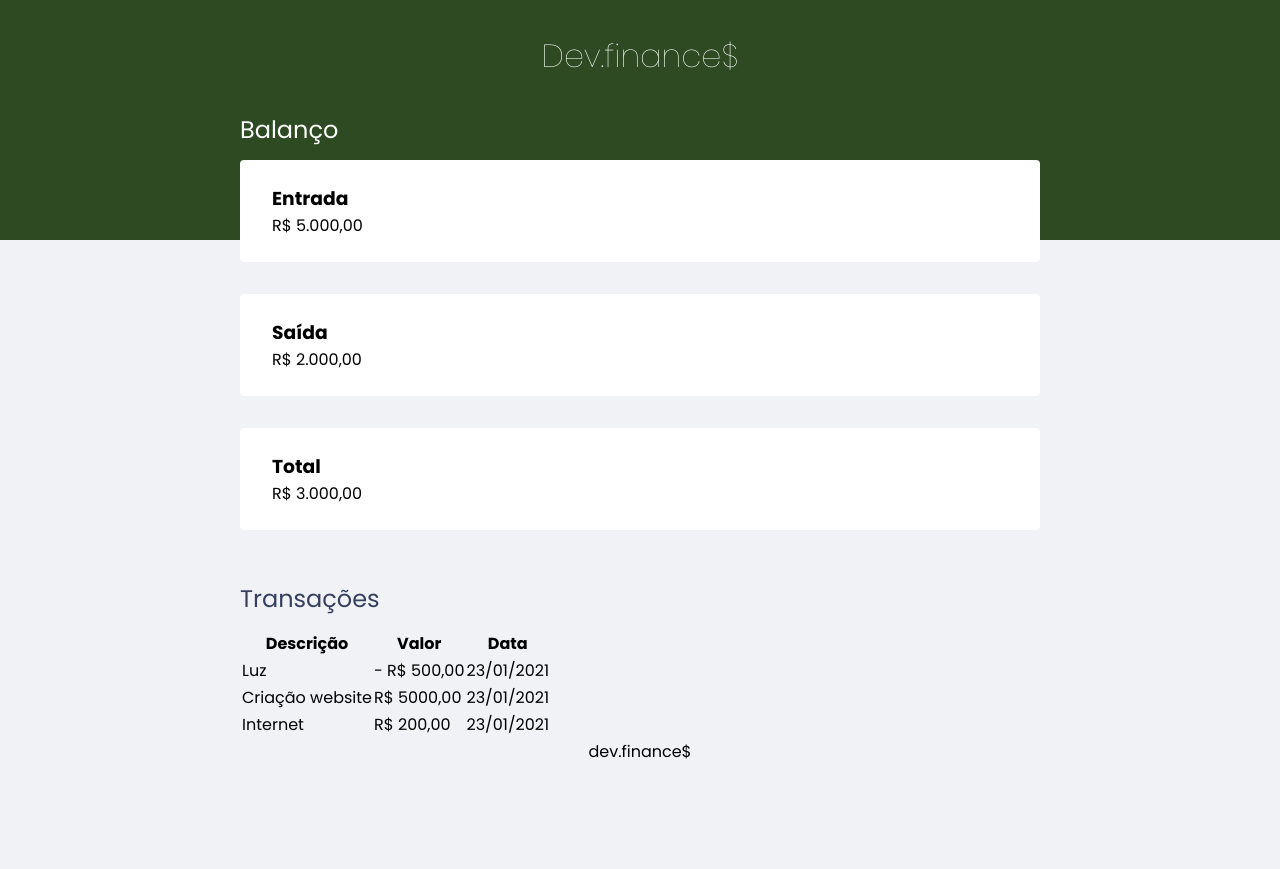
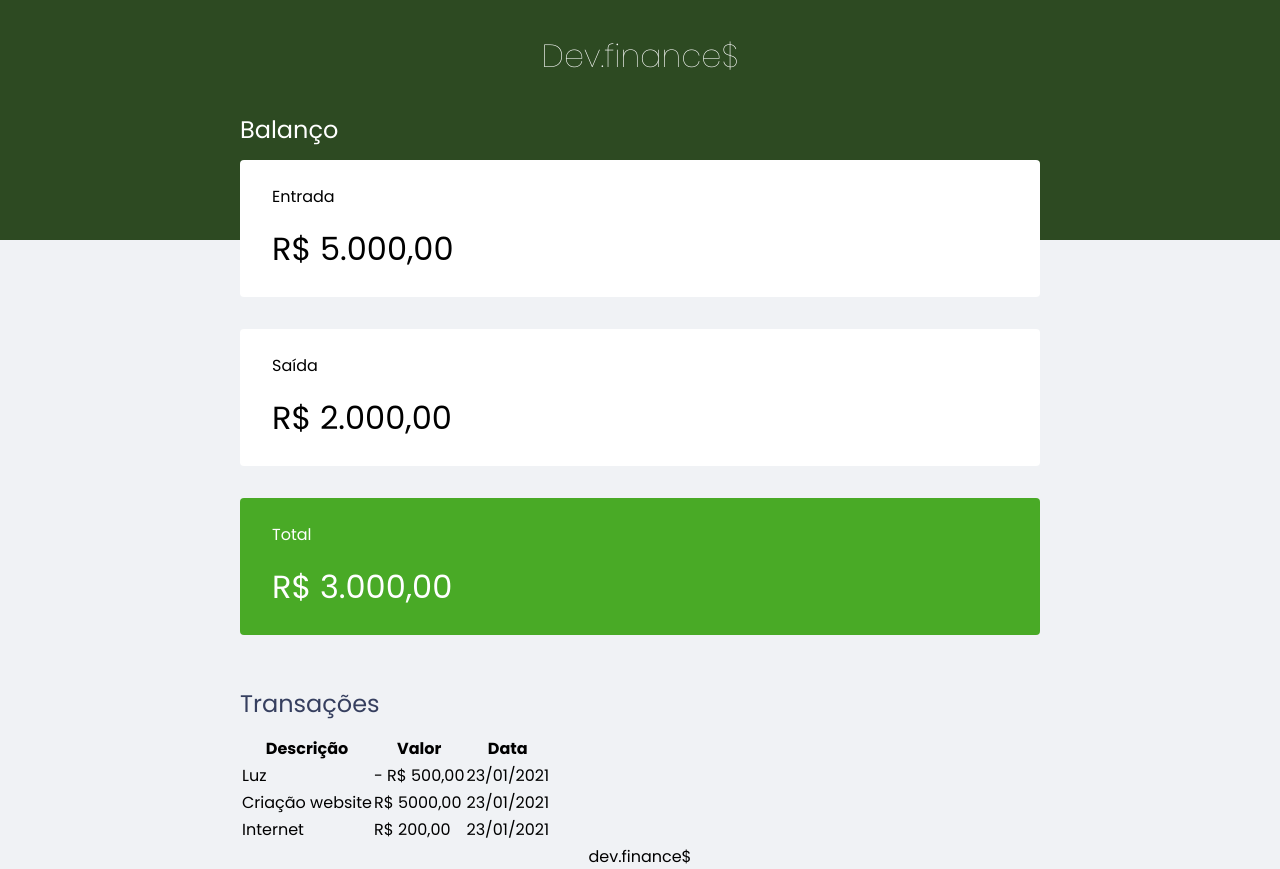
Before and after one commit to Renato007/rocketseat-Proj-Dev.Finance, a plain HTML site: page index.html in a window 1280 px wide. Before the commit the page ends 800 px from the top, so only its background shows below. Drawn offline with Linux system fonts and the light colour scheme.

Commit message:
preparação interna dos cartões

```diff
--- a/index.html
+++ b/index.html
@@ -22,7 +22,7 @@
           <h3>Saída</h3>
           <p>R$ 2.000,00</p>
         </div>
-        <div class="card">
+        <div class="card total">
           <h3>Total</h3>
           <p>R$ 3.000,00</p>
         </div>
--- a/style.css
+++ b/style.css
@@ -1,5 +1,9 @@
 /* Gobral ******************** */
 @import url("https://fonts.googleapis.com/css2?family=Poppins:ital,wght@0,100;0,400;0,700;1,100;1,400;1,700&family=Source+Sans+Pro:ital,wght@0,400;0,700;1,400&display=swap");
+
+:root{
+    --dark-blue: #363f5f;
+}
 
 * {
   margin: 0;
@@ -20,7 +24,7 @@ body {
 h2{
     margin-top: 3.2rem;
     margin-bottom: 0.8rem;
-    color: #363f5f;
+    color: var(--dark-blue);
     font-weight: normal;
 }
 
@@ -56,6 +60,21 @@ header {
     margin-bottom: 2rem;
 }
 
+.card h3{
+    font-weight: normal;
+    font-size: 1rem;
+}
+.card p{
+    font-size: 2rem;
+    line-height: 3rem;/* separação entre as linhas */
+    margin-top: 1rem;
+}
+.card.total{
+    background: #49aa26;
+    color: white;
+}
+
+
 
 /* Footer ******************** */
 
```
